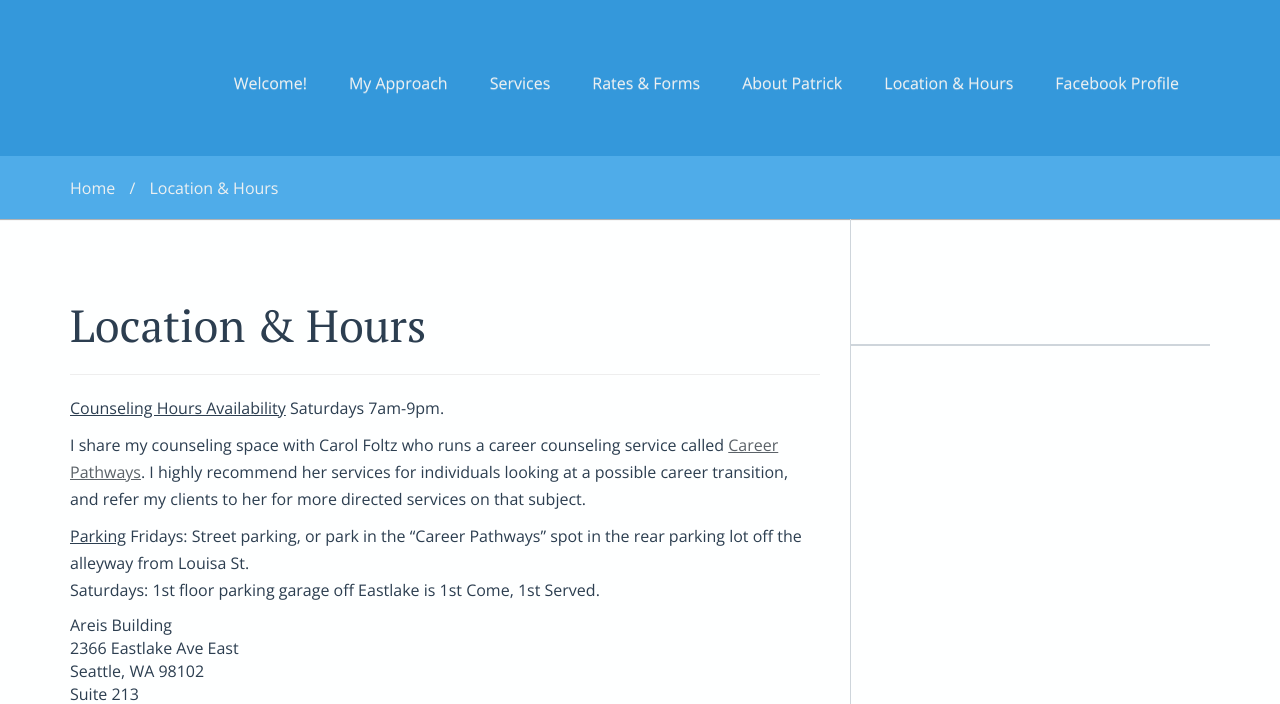
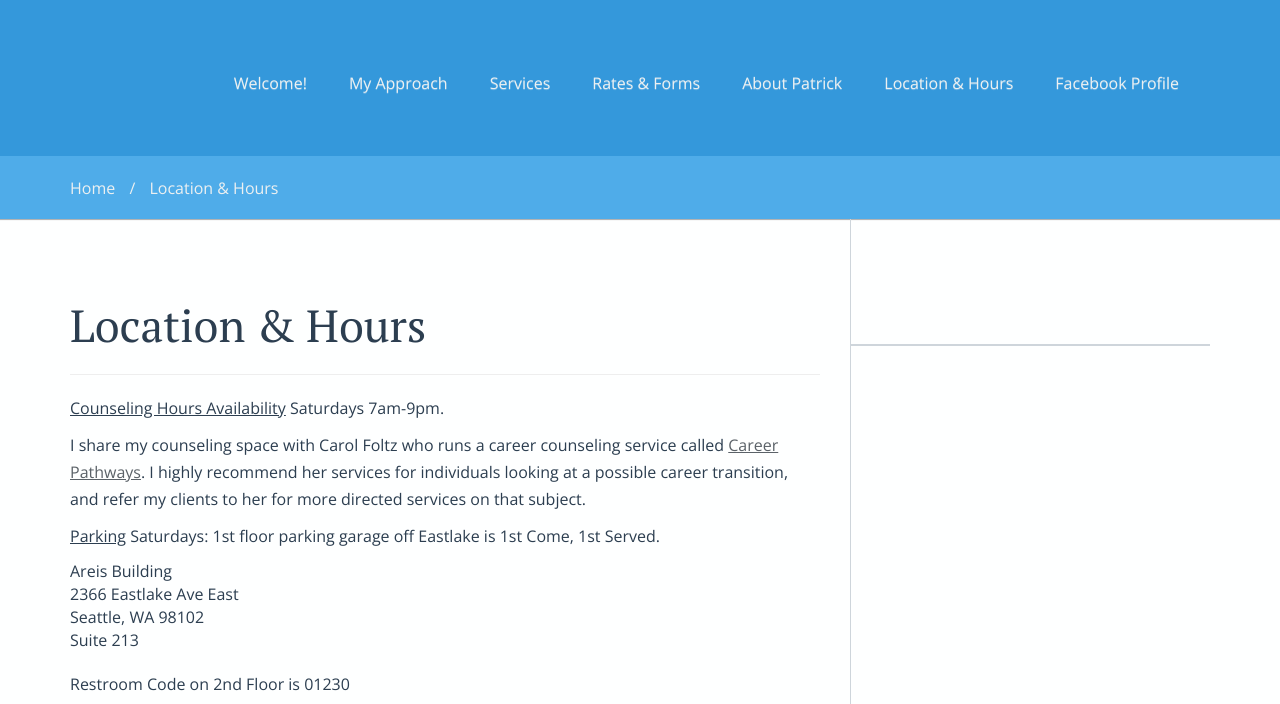
Before and after one commit to Patrick-Dougherty/patrick-dougherty.github.com, a Jekyll site: the page built from location_and_hours/index.md, in a window 1280 px wide and 900 px high, cut to the strip 0-704 px from the top of the window. Built offline with Jekyll 4.4.1, drawn with Linux system fonts in a browser that asks for light colours; nearby versions of some CDN libraries.

Commit message:
Update index.md

```diff
--- a/location_and_hours/index.md
+++ b/location_and_hours/index.md
@@ -11,7 +11,6 @@ description: "How and when to get to my office."
 I share my counseling space with Carol Foltz who runs a career counseling service called <a href="http://seattlecareercounselingcoach.com/"><u>Career Pathways</u></a>. I highly recommend her services for individuals looking at a possible career transition, and refer my clients to her for more directed services on that subject.
 
 <u>Parking</u>
-Fridays: Street parking, or park in the "Career Pathways" spot in the rear parking lot off the alleyway from Louisa St. <br>
 Saturdays: 1st floor parking garage off Eastlake is 1st Come, 1st Served.
 <br>
 <address>
```
